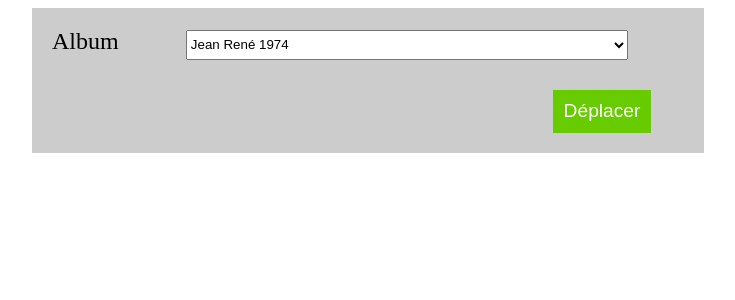
After one commit to AlexandreRuez/GrandProjetDC_Geneafinder, a PHP site: page /html/src/popup_deplacer.php in a window 1280 px wide. The commit adds this page. Shown: the top 300 px of the page, without its empty margins (272-1007 px from the left). Run offline with PHP 8.4, Linux system fonts and the light colour scheme.

Commit message:
pop-up déplacer

```diff
--- a/css/main_btn.css
+++ b/css/main_btn.css
@@ -17,7 +17,7 @@
     background-color: #66cc00;
     padding: .5em .5em;
     font-family: 'Ubuntu', sans-serif;
-    border: 1px solid #fff;
+    border: 1px solid #66cc00;
     display: flex;
     color: #fff;
     text-decoration: none;
--- /dev/null
+++ b/css/popup_deplacer.css
@@ -0,0 +1,48 @@
+.popup_deplacer {
+    background-color: #ccc;
+    width: 50%;
+    margin: 0 auto;
+    padding: 20px;
+}
+
+.popup_deplacer form {
+    margin: 0;
+}
+
+.popup_deplacer label {
+    font-size: 1.5em;
+    margin-right: 10%;
+}
+
+.popup_deplacer select {
+    width: 70%;
+    height: 30px;
+}
+
+.popup_deplacer option {
+    font-size: 2em;
+}
+
+.popup_deplacer input {
+    display: block;
+    margin-left: auto;
+    margin-right: 33px;
+    margin-top: 30px;
+
+    background-color: #66cc00;
+    padding: .5em .5em;
+    font-size: 1.2em;
+    font-family: 'Ubuntu', sans-serif;
+    border: 1px solid #66cc00;
+    display: flex;
+    color: #fff;
+    text-decoration: none;
+    transition: all .5s;
+}
+
+.popup_deplacer input:hover {
+    border: 1px solid #66cc00;
+    background-color: #fff;
+    color: #66cc00;
+    transition: all .5s;
+}
--- /dev/null
+++ b/html/src/popup_deplacer.php
@@ -0,0 +1,15 @@
+<link rel="stylesheet" type="text/css" href="../../css/popup_deplacer.css">
+
+<div class="popup_deplacer">
+    <form>
+        <label for="album">Album</label>
+        <select name="album" id="album">
+            <option value="jean-rene-1974">Jean René 1974</option>
+            <option value="arrieres-grands-parents">Arrières grand-parents</option>
+            <option value="colette-1985">Colette 1985</option>
+            <option value="vacances-jacques-1960">Vacances Jacques 1960</option>
+        </select>
+
+        <input type="submit" value="Déplacer">
+    </form>
+</div>
```
